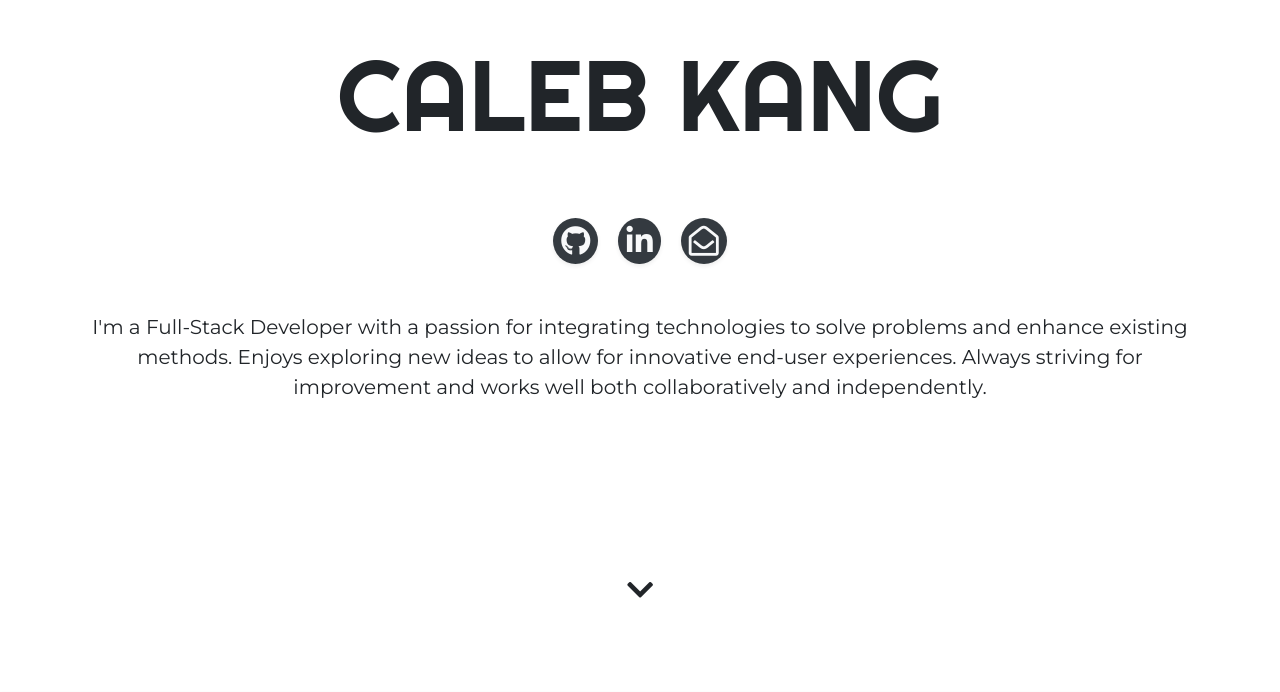
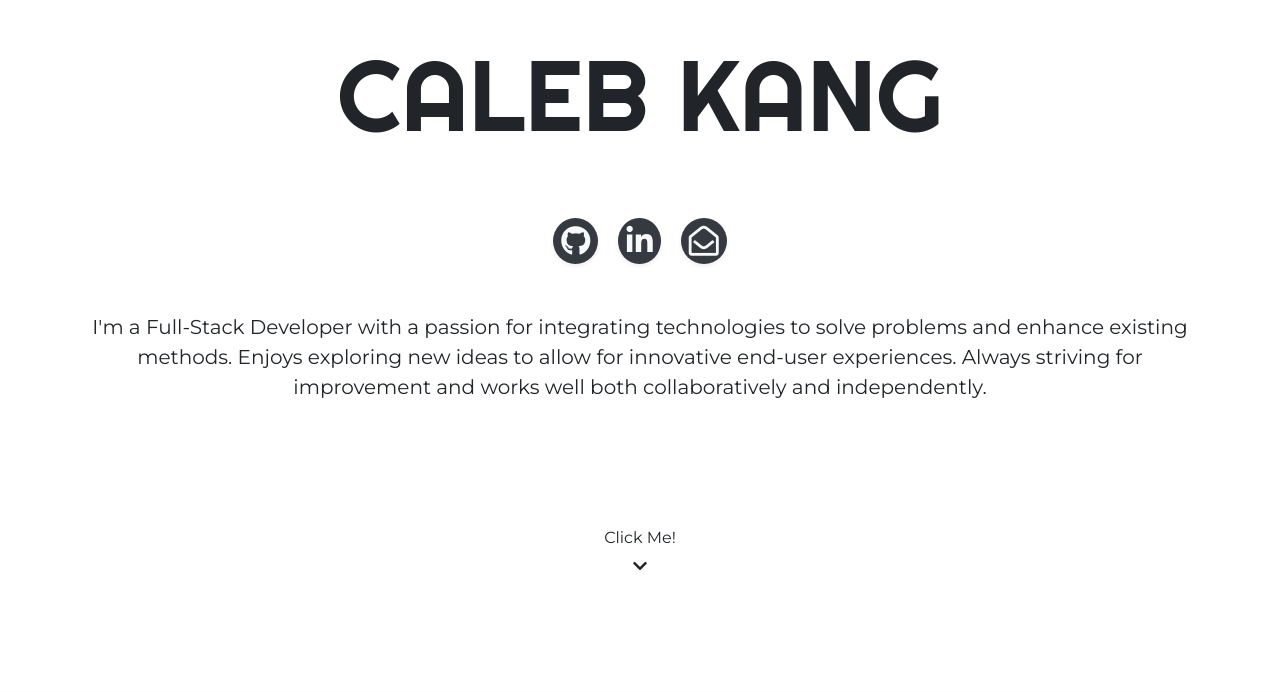
Before and after one commit to c811k/c811k.github.io, a plain HTML site: page index.html in a window 1280 px wide. Shown: the part 108-800 px from the top of the page. Drawn offline with nearby package versions, Linux system fonts and the light colour scheme.

Commit message:
projects

```diff
--- a/assets/css/style.css
+++ b/assets/css/style.css
@@ -13,6 +13,10 @@ body {
 
 #start {
     font-size: 30px;
+}
+
+#click:focus, #click:active {
+    outline: none;
 }
 
 #linkedin, #github, #email {
--- a/index.html
+++ b/index.html
@@ -27,9 +27,9 @@
                 </blockquote>
             </div>
         </div>
-        <div class="row mt-5 pt-5">
-            <div class="col-md-12 text-center mt-5">
-                <a href="#projects" class="btn btn-light bg-white border-0 rounded-circle" id="start"><i class="fas fa-chevron-down"></i></a>
+        <div class="row mt-5 pt-5 text-center">
+            <div class="col-md-12 mt-2">
+                <a href="#projects" class="btn btn-light bg-white border-0 rounded-circle" id="click"><h6>Click Me!</h6><i class="fas fa-chevron-down"></i></a>
             </div>
         </div>
     </div>
```
